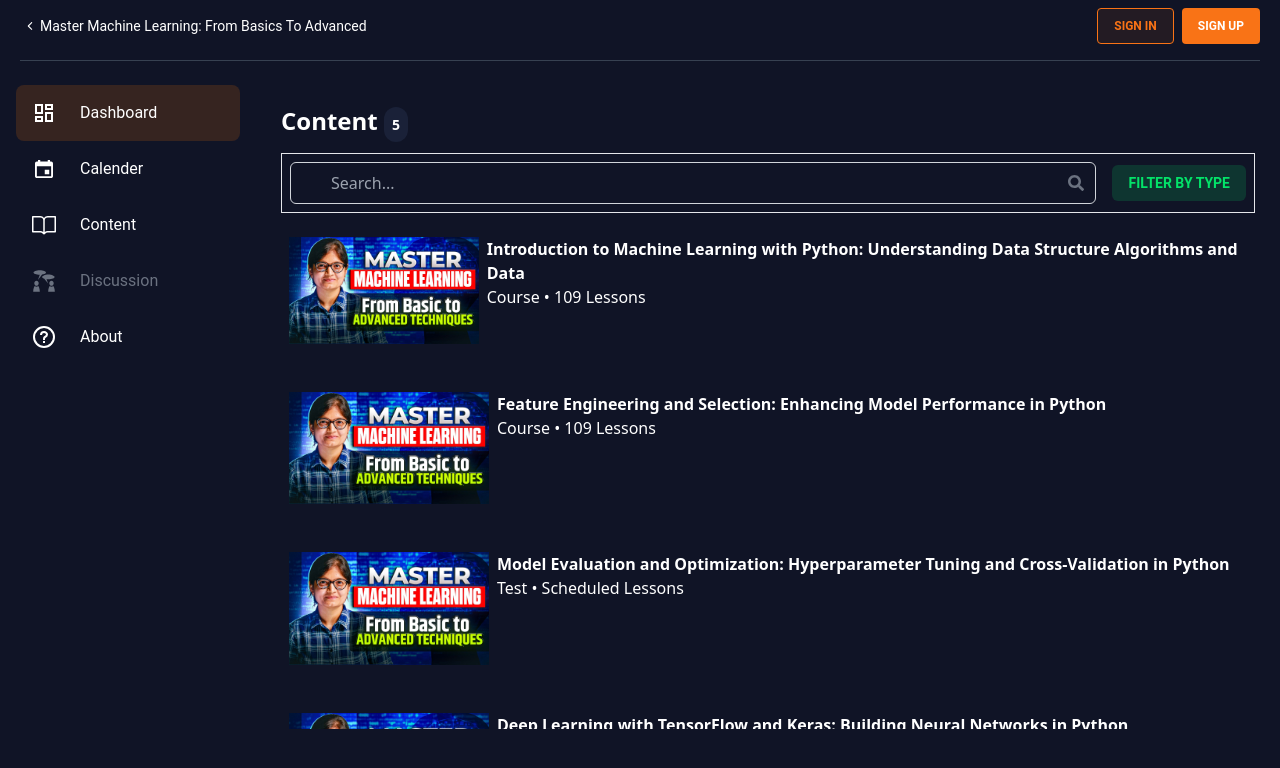
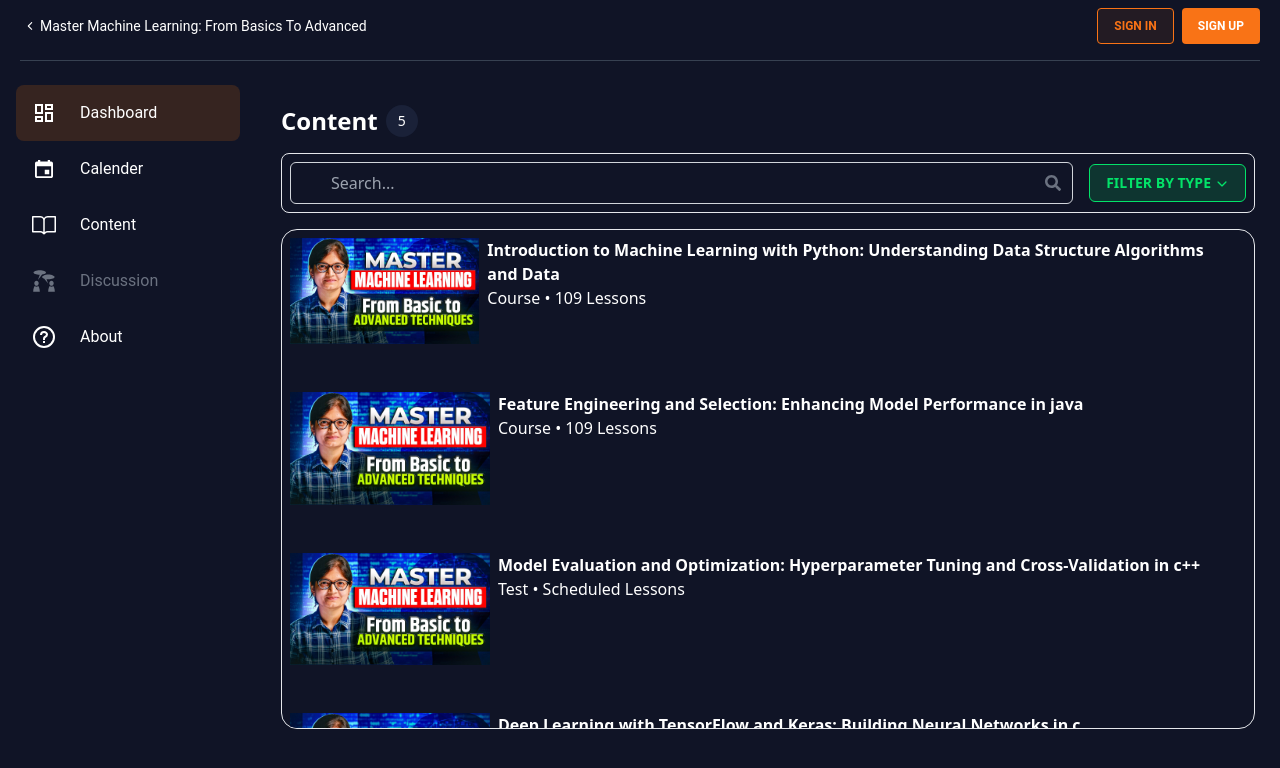
Before and after one commit to AravinthanSankaran/assignment-1, a Next.js app: page /content in a window 1280 px wide. Shown: the top 768 px of the page. Built offline with nearby package versions, Linux system fonts and the light colour scheme.

Commit message:
data changes

```diff
--- a/public/data/eventDetails.json
+++ b/public/data/eventDetails.json
@@ -115,7 +115,7 @@
     "event": {
       "title": "State Management with Redux",
       "description": "State Management with Redux",
-      "date": "15 Aug 2024",
+      "date": "16 Aug 2024",
       "day": "Thursday",
       "time": "8:00 AM"
     }
--- a/public/data/events.json
+++ b/public/data/events.json
@@ -61,7 +61,7 @@
   },
   {
     "title": "Optimizing React Performance",
-    "date": "2024-08-15",
+    "date": "2024-08-16",
     "id": "13"
   },
   {
--- a/src/app/content/filter.js
+++ b/src/app/content/filter.js
@@ -2,6 +2,8 @@
 import Image from "next/image";
 import React, { useState } from "react";
 import { FaSearch } from "react-icons/fa";
+import { IoIosArrowDown } from "react-icons/io";
+
 import Image1 from "../../../public/images/learning.jpg";
 
 const Data = [
@@ -17,7 +19,7 @@ const Data = [
     id: 2,
     image: Image1,
     title:
-      "Feature Engineering and Selection: Enhancing Model Performance in Python",
+      "Feature Engineering and Selection: Enhancing Model Performance in java",
     type: "Course",
     lessons: 109,
   },
@@ -25,7 +27,7 @@ const Data = [
     id: 3,
     image: Image1,
     title:
-      "Model Evaluation and Optimization: Hyperparameter Tuning and Cross-Validation in Python",
+      "Model Evaluation and Optimization: Hyperparameter Tuning and Cross-Validation in c++",
     type: "Test",
     lessons: "Scheduled",
   },
@@ -33,7 +35,7 @@ const Data = [
     id: 4,
     image: Image1,
     title:
-      "Deep Learning with TensorFlow and Keras: Building Neural Networks in Python",
+      "Deep Learning with TensorFlow and Keras: Building Neural Networks in c",
     type: "Test",
     lessons: "Scheduled",
   },
@@ -41,7 +43,7 @@ const Data = [
     id: 5,
     image: Image1,
     title:
-      "Deploying Machine Learning Models: From Development to Production with Python",
+      "Deploying Machine Learning Models: From Development to Production with opencv",
     type: "Test",
     lessons: "Scheduled",
   },
@@ -69,13 +71,16 @@ function Filter() {
   return (
     <section id="project" className="min-h-screen">
       <div className="container mx-auto ">
-        <h2 className="text-2xl md:mt-5 text-white font-semibold">
-          Content{" "}
-          <span className="text-sm text-white bg-bgfilternumber p-2 rounded-full">
+        <div className="flex ">
+          <div className="text-2xl md:mt-5 text-white font-semibold">
+            Content
+          </div>
+          <div className="text-sm text-white bg-bgfilternumber p-[6px] md:mt-5 ml-2 w-8 h-8 text-center  rounded-full">
             {filteredItems.length}
-          </span>
-        </h2>
-        <div className="flex items-center mb-4 border-[0.1px] p-2 mt-4">
+          </div>
+        </div>
+
+        <div className="flex items-center mb-4 border rounded-lg p-2 mt-4">
           <div className="relative flex-grow mr-4">
             <input
               type="text"
@@ -89,9 +94,19 @@ function Filter() {
           <div className="relative">
             <button
               onClick={toggleDropdown}
-              className="text-filtertext font-roboto bg-bgfilterbtn font-semibold text-sm px-4 py-2 rounded-md cursor-pointer"
+              className="text-filtertext flex font-sans bg-bgfilterbtn font-bold text-sm border border-filtertext px-4 py-2 rounded-md cursor-pointer"
             >
-              {filter === "Filter By Type" ? "FILTER BY TYPE" : filter}
+              <span>
+                {filter === "Filter By Type" ? (
+                  <>
+                    <span className="hidden md:inline">FILTER BY TYPE</span>
+                    <span className="inline md:hidden">FILTERED</span>
+                  </>
+                ) : (
+                  filter
+                )}
+              </span>
+              <IoIosArrowDown className="mt-1 ml-1" />
             </button>
             {dropdownVisible && (
               <div className="absolute right-0 mt-2 w-64 bg-primary border border-gray-300 rounded-md shadow-lg">
@@ -119,7 +134,7 @@ function Filter() {
             )}
           </div>
         </div>
-        <div className="flex flex-col gap-8 overflow-y-auto h-[500px]">
+        <div className="flex flex-col border rounded-2xl gap-8 overflow-y-auto h-[500px]">
           {filteredItems.map((data) => (
             <div
               key={data.id}
--- a/src/app/loading.js
+++ b/src/app/loading.js
@@ -3,7 +3,7 @@ import React from "react";
 function loading() {
   return (
     <div>
-      <div class="text-center">
+      <div class="text-center justify-center">
         <div role="status">
           <svg
             aria-hidden="true"
```
